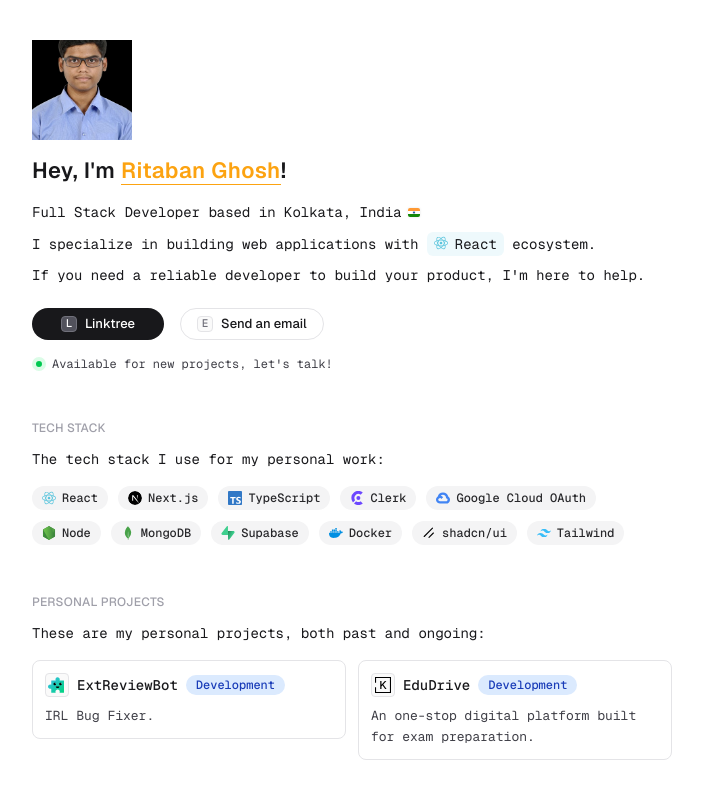
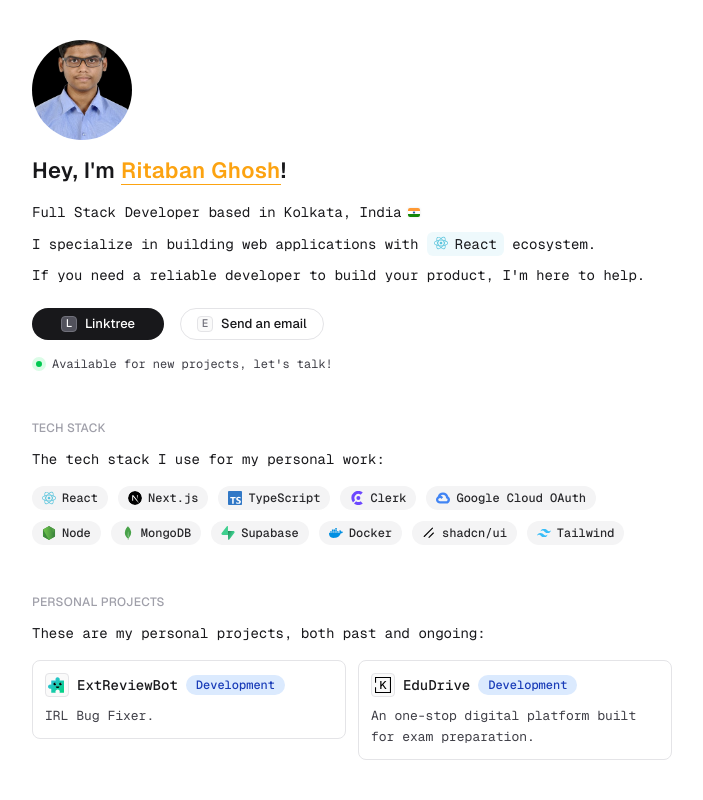
Before and after one commit to ritaban06/minimalist-portfolio, a Next.js app: page / in a window 1280 px wide. Shown: the top 800 px of the page, without its empty margins (288-991 px from the left). Built offline with nearby package versions, Linux system fonts and the light colour scheme.

Commit message:
Add rounded avatar style to HomeHero image
Updated the Image component in HomeHero to include the 'rounded-full' class, making the avatar image appear circular for improved visual presentation.

```diff
--- a/components/pages/home/HomeHero.tsx
+++ b/components/pages/home/HomeHero.tsx
@@ -7,7 +7,7 @@
   return (
     <section>
       <Image
-        className="mb-4 size-25 object-cover"
+        className="mb-4 size-25 object-cover rounded-full"
         src="/avatar.png"
         alt="Ritaban Ghosh"
         width={100}
```
